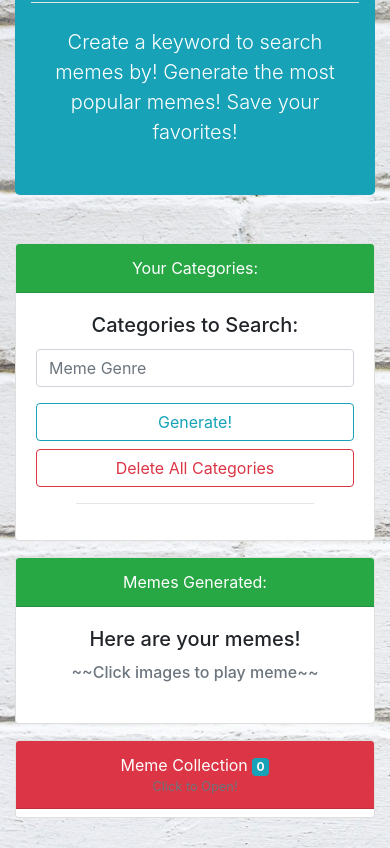
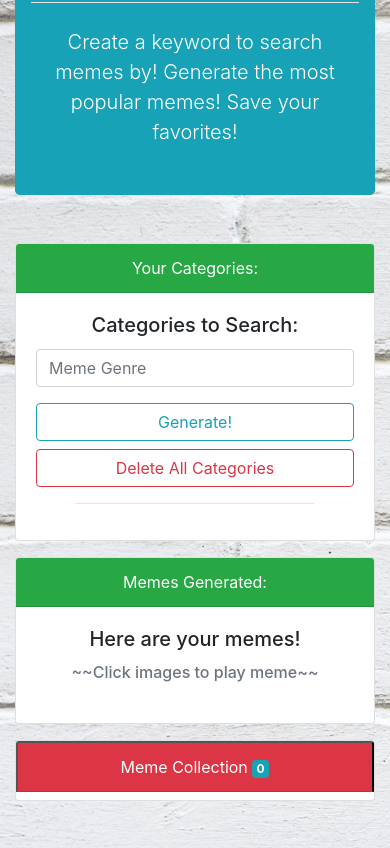
Before and after one commit to rayli208/GifTastic, a plain HTML site: page index.html in a window 390 px wide. Shown: the part 204-1052 px from the top of the page. Drawn offline with nearby package versions, Linux system fonts and the light colour scheme.

Commit message:
fixing mobile  error

```diff
--- a/index.html
+++ b/index.html
@@ -65,11 +65,10 @@
 
       <div class="col-12 mt-3">
         <div class="card text-center pb-2">
-          <div class="card-header bg-danger text-white" data-toggle="collapse" href="#collapseExample" aria-expanded="false"
+          <button class="card-header bg-danger text-white" data-toggle="collapse" href="#collapseExample" aria-expanded="false"
             aria-controls="collapseExample">
             Meme Collection<span id="collection-counter" class="badge badge-info ml-1">0</span>
-            <p class="small small-text text-muted">Click to Open!</p>
-          </div>
+        </button>
 
           <div class="collapse" id="collapseExample">
             <div class="card-body">
```
